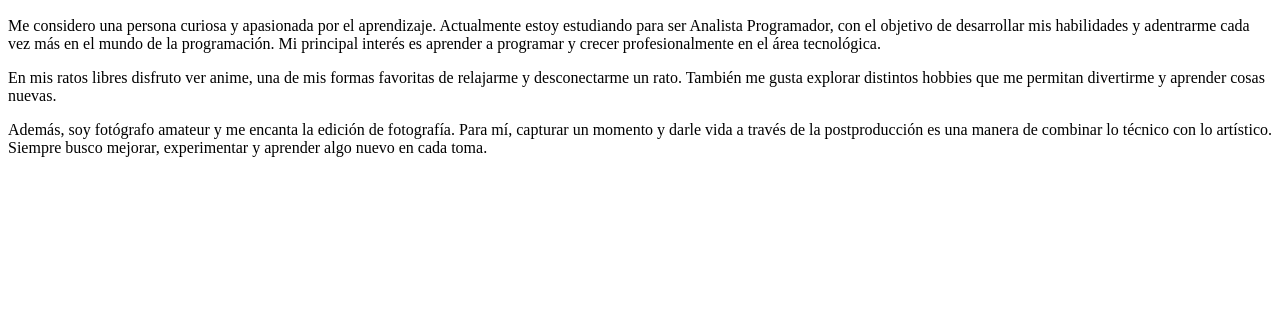
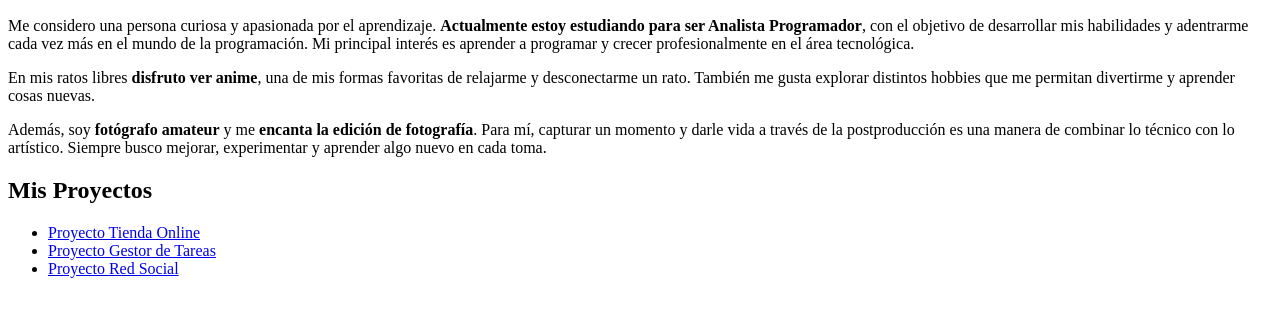
Before and after one commit to Suandres00/sprint-1, a plain HTML site: page index.html in a window 1280 px wide. Shown: the part 308-624 px from the top of the page. Drawn offline with Linux system fonts and the light colour scheme.

Commit message:
ultima modificacion

```diff
--- a/index.html
+++ b/index.html
@@ -24,8 +24,15 @@ Creá una lista no ordenada (<ul>) donde cada ítem de la lista (<li>) sea un en
 <body>
     <h1>Andres Suarez</h1>
     <img src="photo.perfil.png" alt="foto de perfil Andres" width="300">
-    <p>Me considero una persona curiosa y apasionada por el aprendizaje. Actualmente estoy estudiando para ser Analista Programador, con el objetivo de desarrollar mis habilidades y adentrarme cada vez más en el mundo de la programación. Mi principal interés es aprender a programar y crecer profesionalmente en el área tecnológica.</p>
-    <p>En mis ratos libres disfruto ver anime, una de mis formas favoritas de relajarme y desconectarme un rato. También me gusta explorar distintos hobbies que me permitan divertirme y aprender cosas nuevas.</p>
-    <p>Además, soy fotógrafo amateur y me encanta la edición de fotografía. Para mí, capturar un momento y darle vida a través de la postproducción es una manera de combinar lo técnico con lo artístico. Siempre busco mejorar, experimentar y aprender algo nuevo en cada toma.</p>
+    <p>Me considero una persona curiosa y apasionada por el aprendizaje. <strong>Actualmente estoy estudiando para ser Analista Programador</strong>, con el objetivo de desarrollar mis habilidades y adentrarme cada vez más en el mundo de la programación. Mi principal interés es aprender a programar y crecer profesionalmente en el área tecnológica.</p>
+    <p>En mis ratos libres <strong>disfruto ver anime</strong>, una de mis formas favoritas de relajarme y desconectarme un rato. También me gusta explorar distintos hobbies que me permitan divertirme y aprender cosas nuevas.</p>
+    <p>Además, soy <strong>fotógrafo amateur</strong> y me <strong>encanta la edición de fotografía</strong>. Para mí, capturar un momento y darle vida a través de la postproducción es una manera de combinar lo técnico con lo artístico. Siempre busco mejorar, experimentar y aprender algo nuevo en cada toma.</p>
+   <h2>Mis Proyectos</h2>
+<ul>
+    <li><a href="https://github.com/usuario/proyecto-tienda-online" target="_blank">Proyecto Tienda Online</a></li>
+    <li><a href="https://github.com/usuario/proyecto-gestor-tareas" target="_blank">Proyecto Gestor de Tareas</a></li>
+    <li><a href="https://github.com/usuario/proyecto-red-social" target="_blank">Proyecto Red Social</a></li>
+</ul>
+
 </body>
 </html>
```
